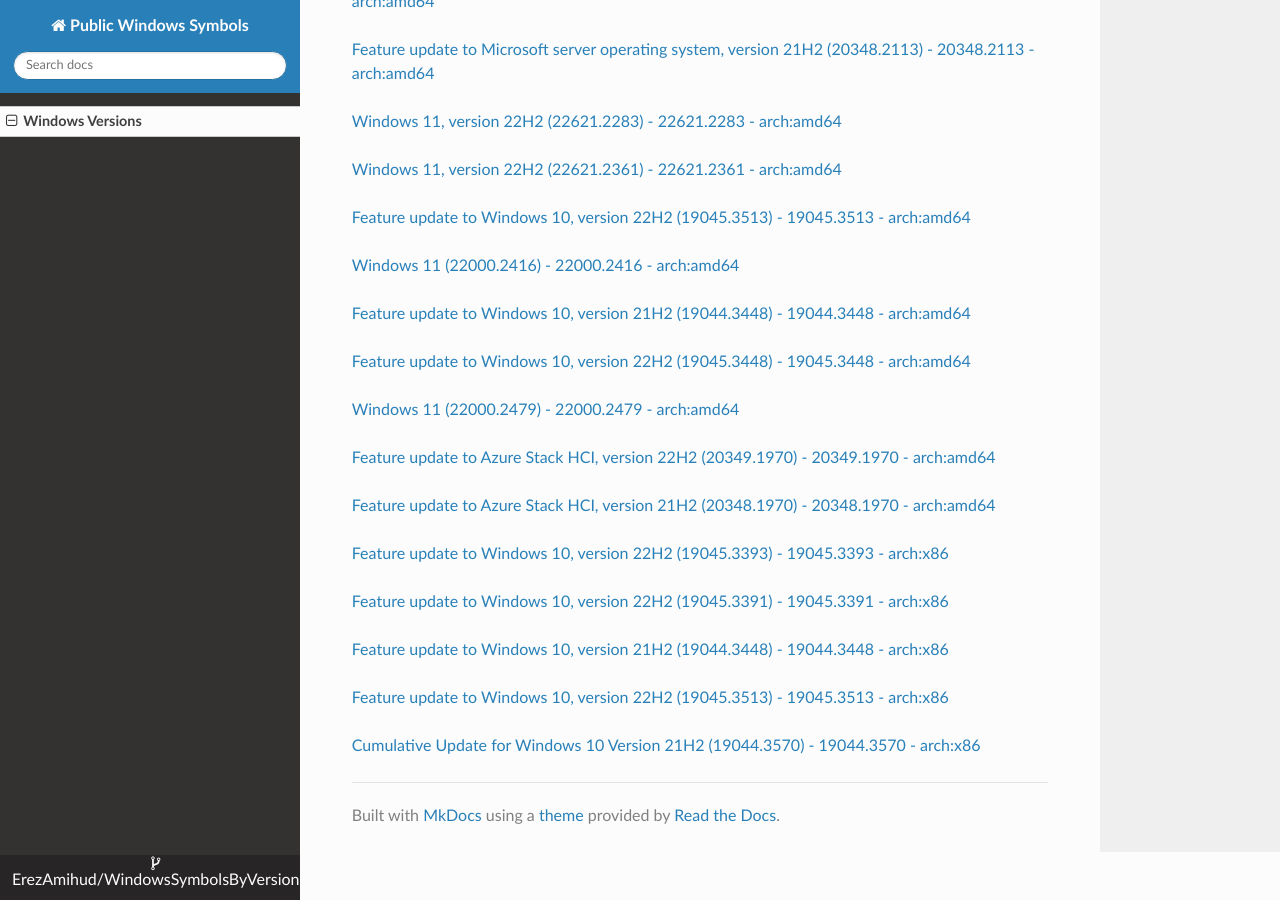
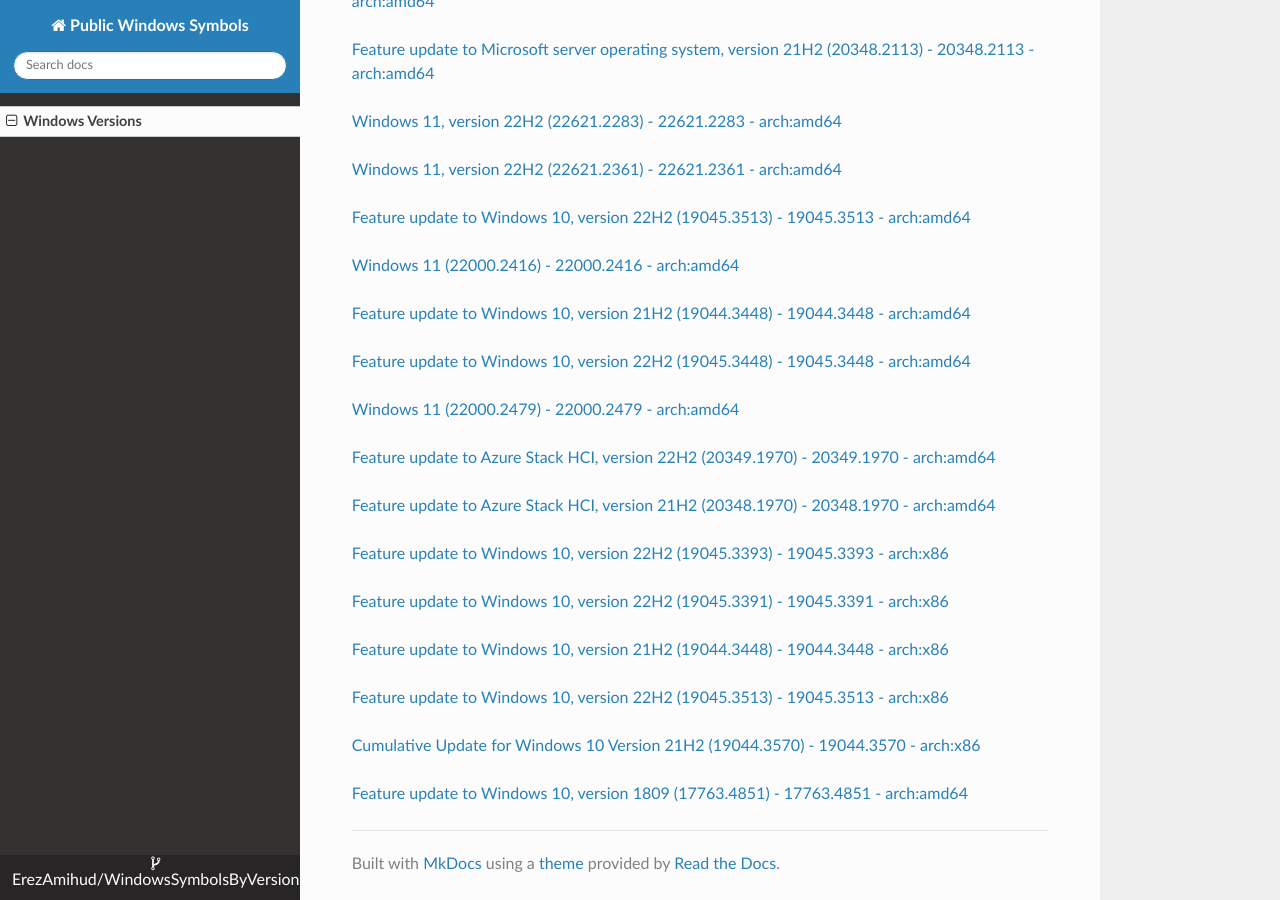
Before and after one commit to ErezAmihud/WindowsSymbolsByVersion, an MkDocs documentation site: the page built from docs/index.md, in a window 1280 px wide and 900 px high, scrolled down 24869 px. Built offline with MkDocs 1.6.1, drawn with Linux system fonts in a browser that asks for light colours; nearby versions of some CDN libraries.

Commit message:
Automated commit, add manifest for 6ec6e8c1-684d-4adb-abbe-aee50d434d9c

```diff
--- a/docs/index.md
+++ b/docs/index.md
@@ -1408,3 +1408,6 @@
 
 
 [Cumulative Update for Windows 10 Version 21H2 (19044.3570) - 19044.3570 - arch:x86](https://github.com/ErezAmihud/WindowsSymbolsByVersion/blob/main/manifests/ee8db64f-a6db-479e-af42-ddaad2b68694.manifest)
+
+
+[Feature update to Windows 10, version 1809 (17763.4851) - 17763.4851 - arch:amd64](https://github.com/ErezAmihud/WindowsSymbolsByVersion/blob/main/manifests/6ec6e8c1-684d-4adb-abbe-aee50d434d9c.manifest)
```
Also changed, not shown: process_builds.json (+1 -1 lines), 1 other file.
